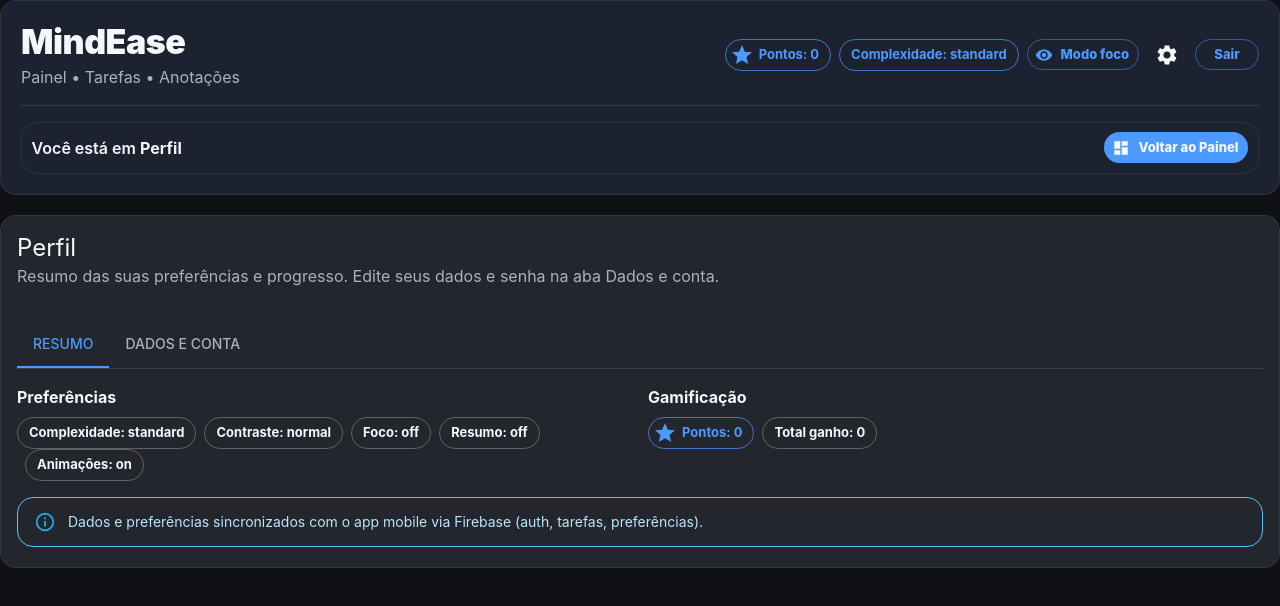
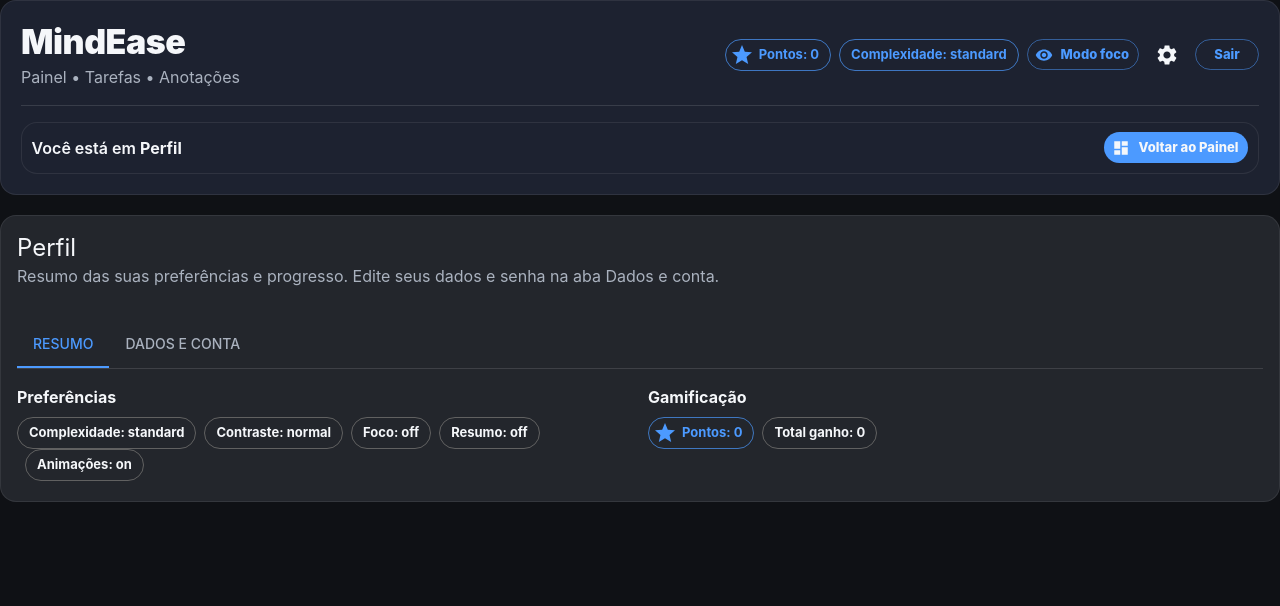
Before and after one commit to AndreMqs/MindEase, a React (Vite) app: page /profile in a window 1280 px wide. Shown: the top 606 px of the page. Built offline with nearby package versions, Linux system fonts and the light colour scheme; no server answers; the database is empty; sample sign-in values are in the browser's storage.

Commit message:
fix: remove alert

```diff
--- a/src/view/pages/ProfilePage.tsx
+++ b/src/view/pages/ProfilePage.tsx
@@ -3,7 +3,6 @@
 import Typography from '@mui/material/Typography'
 import Grid from '@mui/material/Grid'
 import Chip from '@mui/material/Chip'
-import Alert from '@mui/material/Alert'
 import Tabs from '@mui/material/Tabs'
 import Tab from '@mui/material/Tab'
 import Box from '@mui/material/Box'
@@ -120,9 +119,6 @@
                 </Stack>
               </Grid>
             </Grid>
-            <Alert sx={{ mt: 2 }} severity="info" variant="outlined">
-              Dados e preferências sincronizados com o app mobile via Firebase (auth, tarefas, preferências).
-            </Alert>
           </>
         )}
 
```
